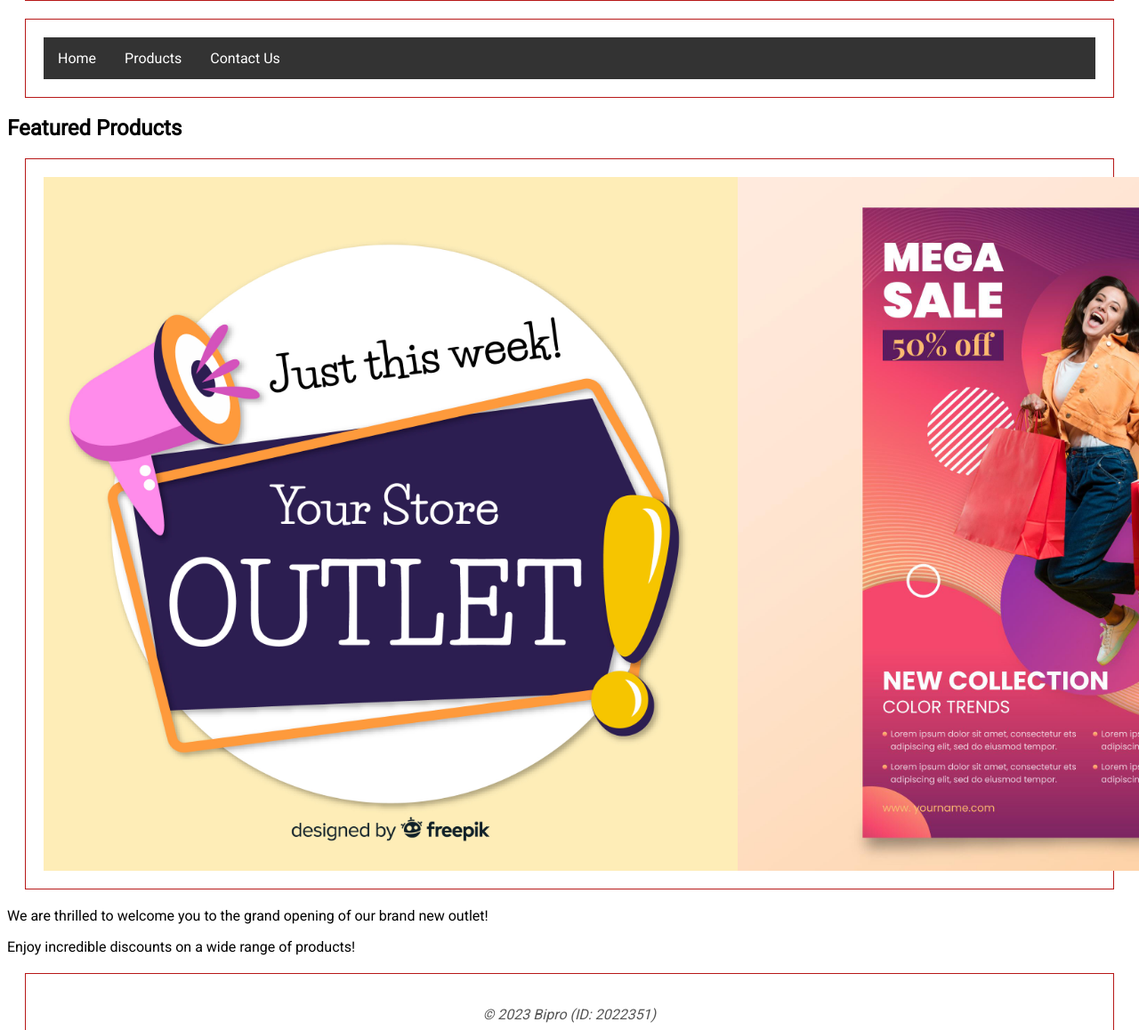
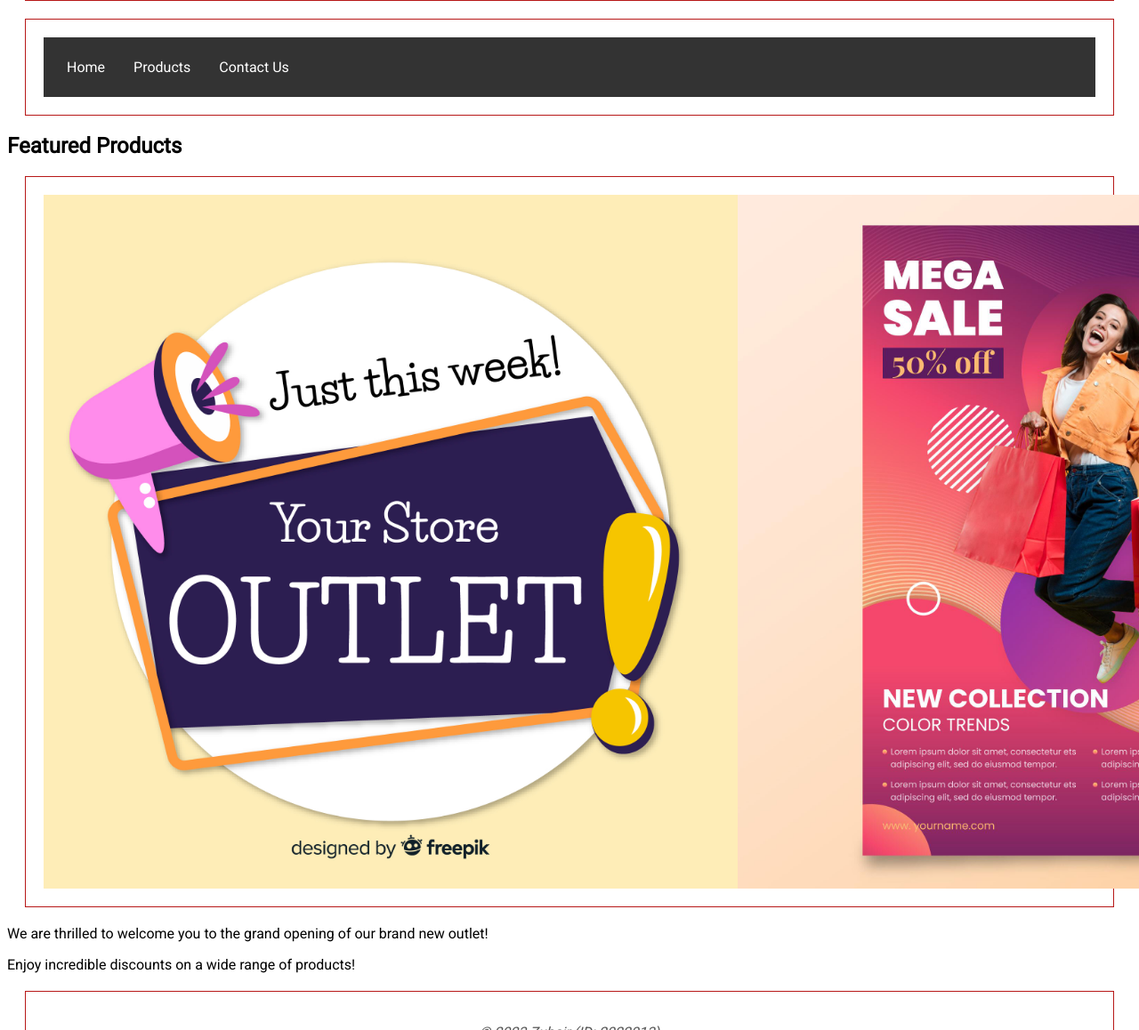
Before and after one commit to Zubairhasann/exam, a plain HTML site: page index.html in a window 1280 px wide. Shown: the part 142-1300 px from the top of the page at 89% size. Drawn offline with Linux system fonts and the light colour scheme.

Commit message:
first commit

```diff
--- a/index.html
+++ b/index.html
@@ -11,7 +11,7 @@
     <title>Your Online Store</title>
   </head>
   <body>
-    <!-- Name: Bipro, ID: 2022351 -->
+    <!-- Name: Zubair, ID: 2022013 -->
     <!-- Header -->
     <header>
       <h1>Welcome to our Online Store</h1>
@@ -39,7 +39,7 @@
 
     <!-- Footer -->
     <footer>
-      <p>&copy; 2023 Bipro (ID: 2022351)</p>
+      <p>&copy; 2023 Zubair (ID: 2022013)</p>
     </footer>
   </body>
 </html>
--- a/styles.css
+++ b/styles.css
@@ -14,7 +14,7 @@ footer {
 nav ul {
   list-style-type: none;
   margin: 0;
-  padding: 0;
+  padding: 10px;
   overflow: hidden;
   background-color: #333333;
 }
```
Also changed, not shown: contact.html (+2 -2 lines), products.html (+1 -1 lines).
